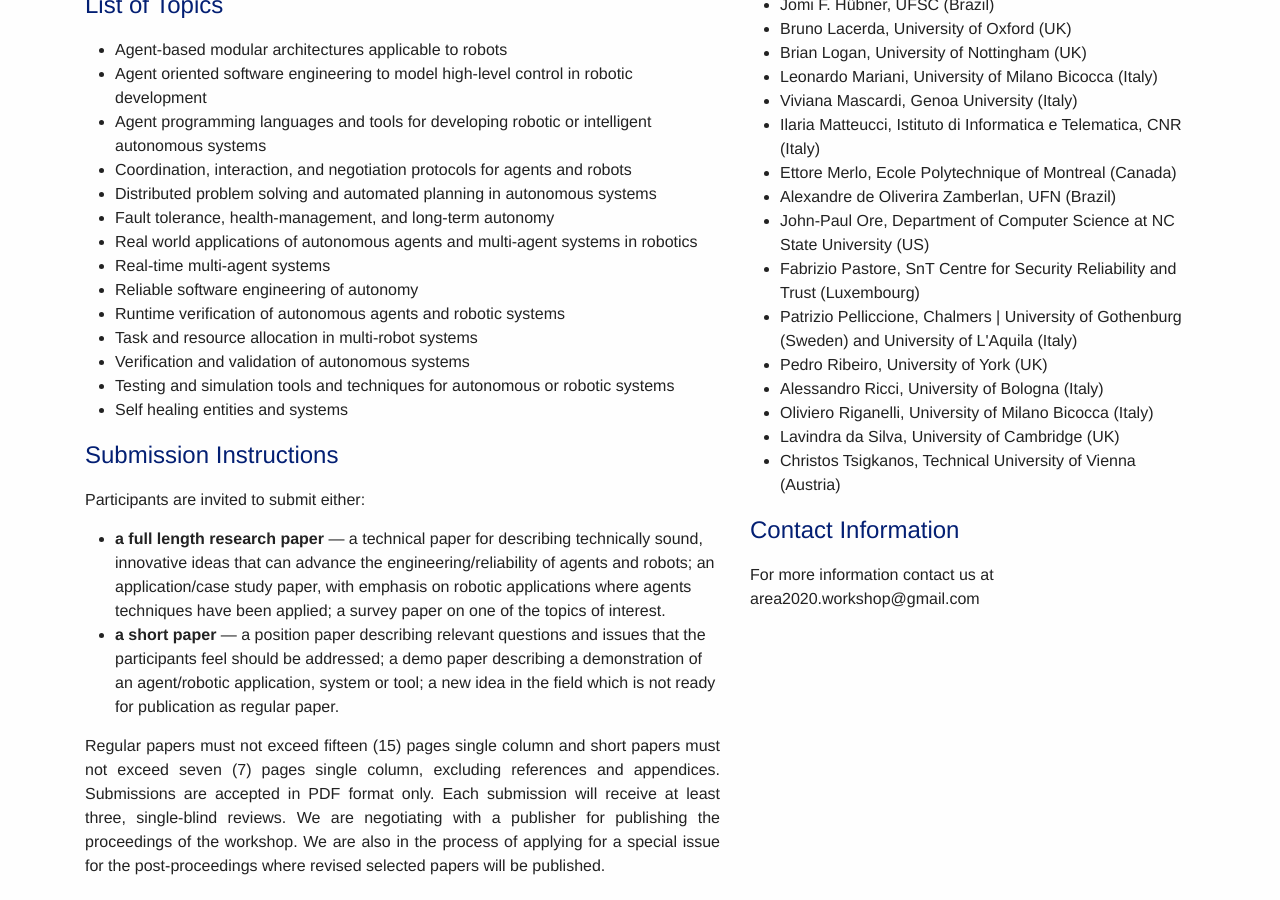
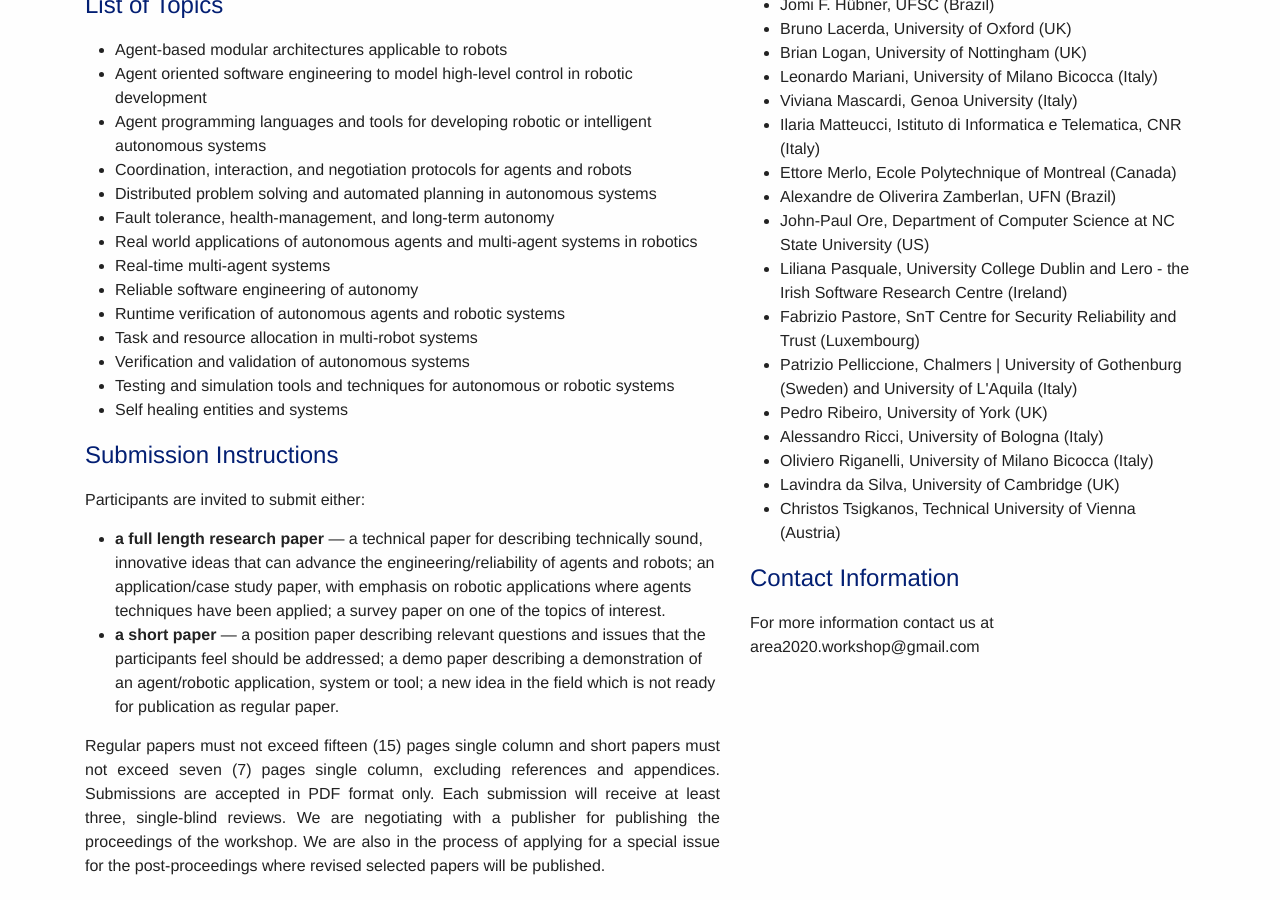
Before and after one commit to area2020/area2020.github.io, a Jekyll site: the page built from index.md, in a window 1280 px wide and 900 px high, scrolled down 841 px. Built offline with Jekyll 4.4.1, drawn with Linux system fonts in a browser that asks for light colours; nearby versions of some CDN libraries.

Commit message:
Update index.md

```diff
--- a/index.md
+++ b/index.md
@@ -151,6 +151,7 @@ Submission link: <a href="https://easychair.org/my/conference?conf=area2020#">ht
 <li>Ettore Merlo, Ecole Polytechnique of Montreal (Canada)</li>
 <li>Alexandre de Oliverira Zamberlan, UFN (Brazil)</li>
 <li>John-Paul Ore, Department of Computer Science at NC State University (US)</li>
+<li>Liliana Pasquale, University College Dublin and  Lero - the Irish Software Research Centre (Ireland)</li>
 <li>Fabrizio Pastore, SnT Centre for Security Reliability and Trust (Luxembourg)</li>
 <li>Patrizio Pelliccione, Chalmers | University of Gothenburg (Sweden) and University of L'Aquila (Italy)</li>
 <li>Pedro Ribeiro, University of York (UK)</li>
```
